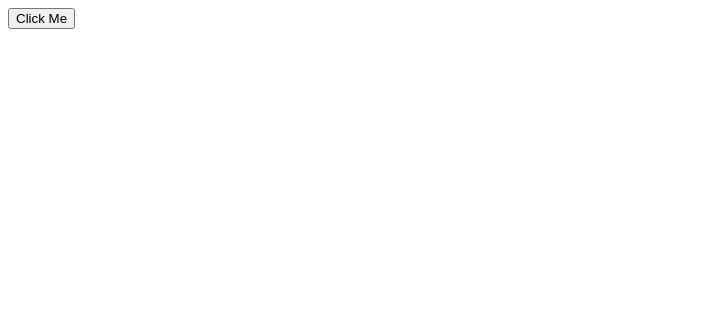
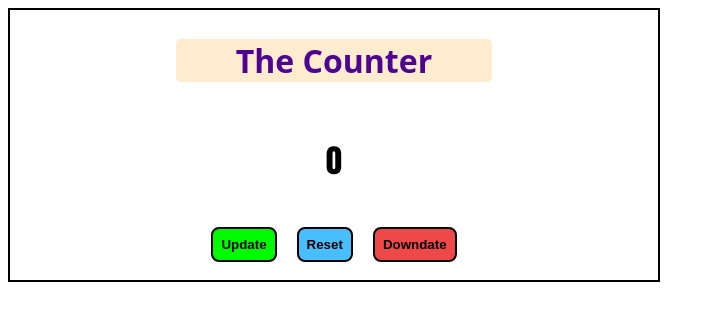
Before and after one commit to AlphonesAbhilash/React-Learn, a React (Vite) app in the folder Learn-react/: page / in a window 1280 px wide. Shown: the top 320 px of the page, without its empty margins (0-715 px from the left). Built offline with nearby package versions, Linux system fonts and the light colour scheme.

Commit message:
Used React's useState hook.

```diff
--- a/Learn-react/src/App.jsx
+++ b/Learn-react/src/App.jsx
@@ -6,11 +6,13 @@ import Student from './Student.jsx'
 import Greet from './Greet.jsx'
 import Lists from './Lists.jsx'
 import Button from './Button.jsx'
+import MyComponent from './MyComponent.jsx'
+import CounterUseState from './CounterUseState.jsx'
 
 function App(){
   return(
     <>
-      <Button></Button>
+      <CounterUseState></CounterUseState>
     </>
   );
 }
--- /dev/null
+++ b/Learn-react/src/CounterUseState.jsx
@@ -0,0 +1,29 @@
+import React, {useState} from 'react';
+
+function CounterUseState(){
+    const [count, setCount]=useState(0);
+
+    const increment=()=>{
+        setCount(count+1);
+    }
+    const decrement=()=>{
+        setCount(count-1);
+    }
+    const reset=()=>{
+        setCount(0);
+    }
+
+    return(
+        <div className="counter">
+            <h1>The Counter</h1>
+            <p className="display">{count}</p>
+            <div className="btns">
+                <button id='inc' onClick={increment}>Update</button>
+                <button id='res' onClick={reset}>Reset</button>
+                <button id='dec' onClick={decrement}>Downdate</button>
+            </div>
+        </div>
+    );
+}
+
+export default CounterUseState
--- /dev/null
+++ b/Learn-react/src/MyComponent.jsx
@@ -0,0 +1,19 @@
+import React, {useState} from 'react';
+
+function MyComponent(){
+    const [name, setName]=useState("Default");
+
+    const updateName=()=>{
+        setName("Alphones");
+    }
+
+    return(
+        <div className="myCompo">
+            <h2>Demonstration of React Hook via useState:</h2>
+            <p><strong>Name: </strong> {name}</p>
+            <button id="btn-comp" onClick={updateName}>Update</button>
+        </div>
+    );
+}
+
+export default MyComponent
--- a/Learn-react/src/index.css
+++ b/Learn-react/src/index.css
@@ -59,3 +59,73 @@ p{
   font-family:Arial, Helvetica, sans-serif;
   text-align: center;
 }
+
+.myCompo{
+  margin: 10px;
+  padding: 10px;
+  padding-top: 5px;
+  background-color: bisque;
+  width: 500px;
+}
+
+h2{
+  font-family: fantasy;
+  color: crimson;
+}
+
+#btn-comp{
+  background-color: rgb(158, 32, 216);
+  color: white;
+  padding: 8px;
+  border-radius: 5px;
+  font-family:'Trebuchet MS', 'Lucida Sans Unicode', 'Lucida Grande', 'Lucida Sans', Arial, sans-serif;
+  cursor: pointer;
+  border: none;
+}
+
+.counter{
+  border: 2px solid black;
+  padding: 8px;
+  align-items: center;
+  justify-content: center;
+  display: flex;
+  flex-direction: column;
+  width: 50%;
+}
+
+h1{
+  font-family: system-ui, -apple-system, BlinkMacSystemFont, 'Segoe UI', Roboto, Oxygen, Ubuntu, Cantarell, 'Open Sans', 'Helvetica Neue', sans-serif;
+  color: rgb(78, 4, 147);
+  background-color: blanchedalmond;
+  text-align: center;
+  border-radius: 5px;
+  width: 50%;
+}
+
+p{
+  font-size: 2rem;
+  text-align: center;
+  font-family:Impact, Haettenschweiler, 'Arial Narrow Bold', sans-serif;
+}
+
+button{
+  margin: 10px;
+  padding: 8px;
+  border-radius: 8px;
+  color: black;
+  font-weight: bold;
+  border: 2px solid black;
+  cursor: pointer;
+}
+
+#inc{
+  background-color: rgb(0, 251, 0);
+  color: black;
+  font-weight: bold;
+}
+#dec{
+  background-color: rgb(239, 72, 72);
+}
+#res{
+  background-color: rgb(72, 190, 253);
+}
```
